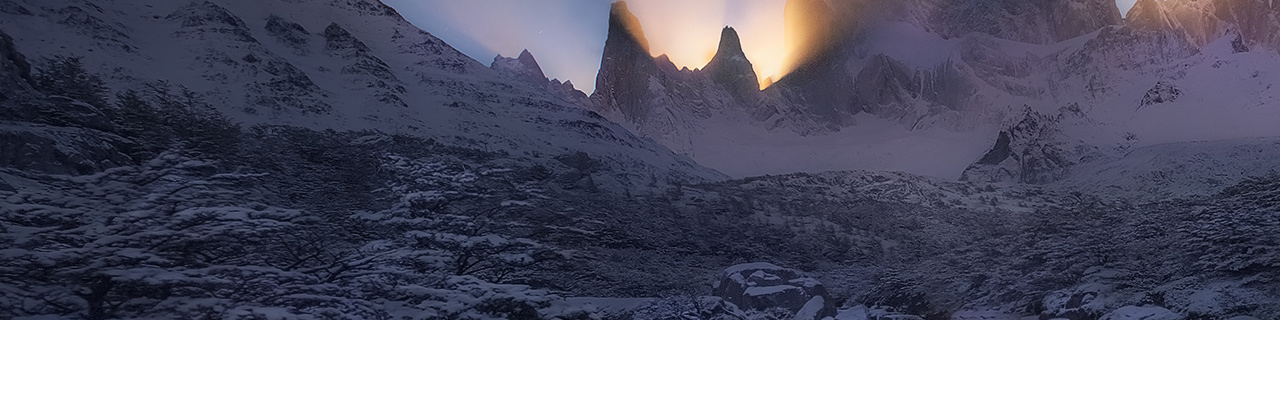
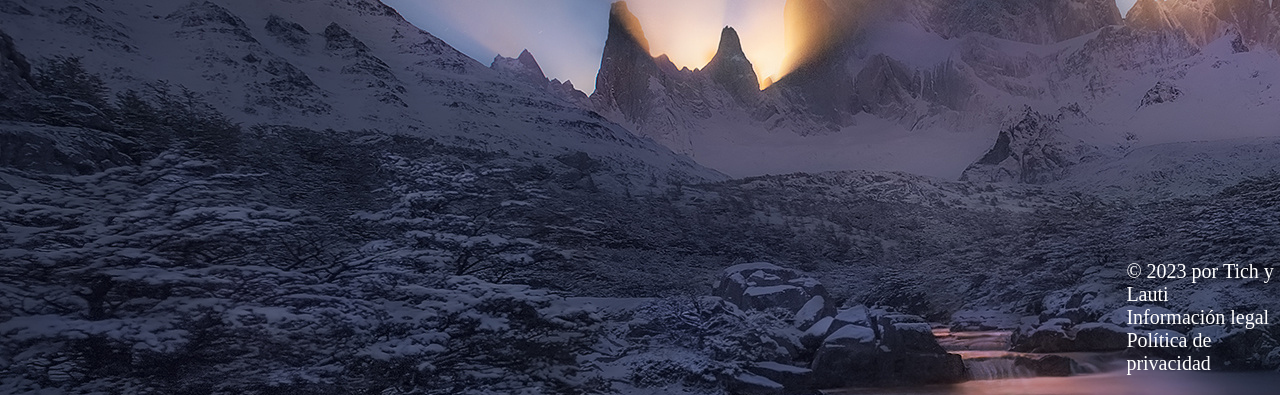
Before and after one commit to ghisauti/PROYECTO_TURISMO, a plain HTML site: page htmls/index.html in a window 1280 px wide. Shown: the part 480-875 px from the top of the page. Before the commit the page ends 800 px from the top, so only its background shows below. Drawn offline with Linux system fonts and the light colour scheme.

Commit message:
Actualizar

```diff
--- a/css/main.css
+++ b/css/main.css
@@ -42,4 +42,7 @@ header {
   font-family: 'Cambria Rounded';
   padding: 1em 0;
   margin-top: auto;
+  position: absolute;
+  top: 90%;
+  left: 88%;
 }
--- a/htmls/index.html
+++ b/htmls/index.html
@@ -25,9 +25,9 @@
 
 
 <footer class="footer">
-    <p>Contáctanos</p>
-    <p>johana</p>
-    <p>vanesa</p>
+    <p>© 2023 por Tich y Lauti</p>
+    <p> Información legal </p>
+    <p> Política de privacidad</p>
 </footer>
 </body>
 </html>
```
